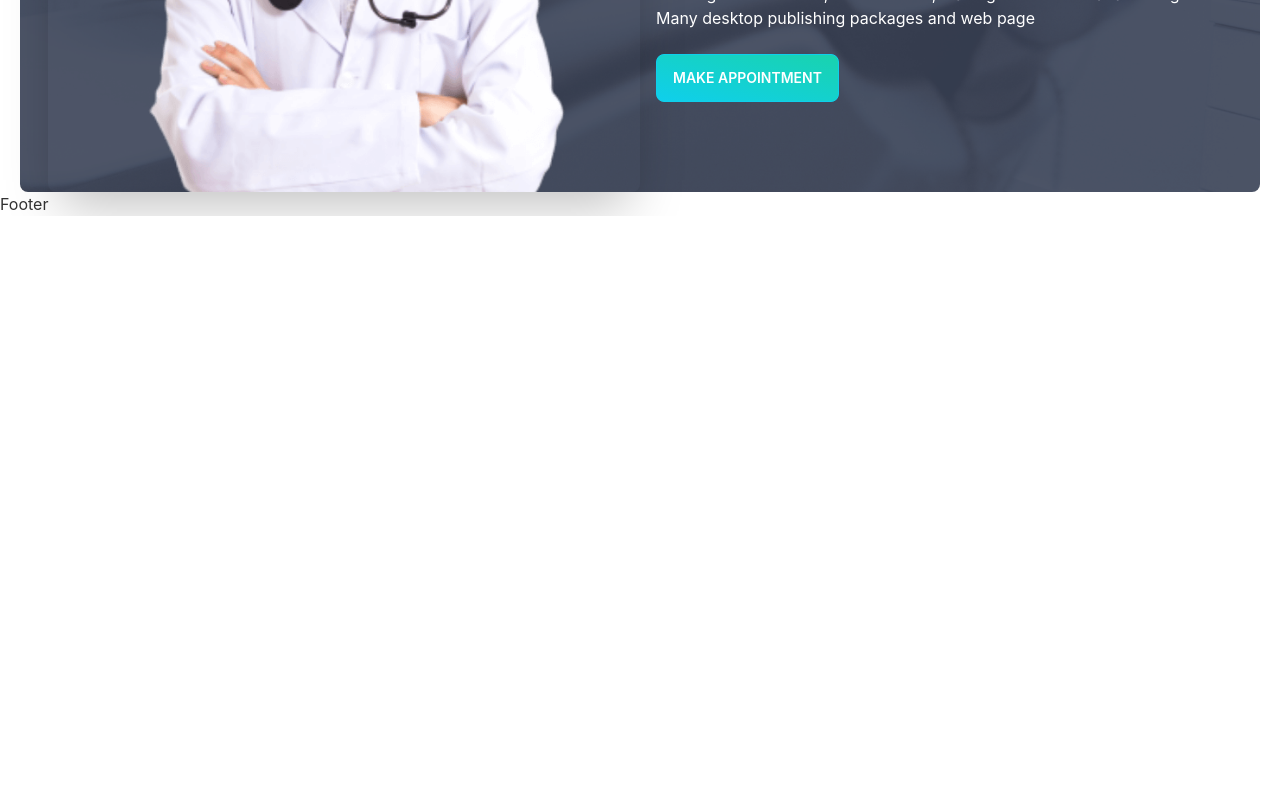
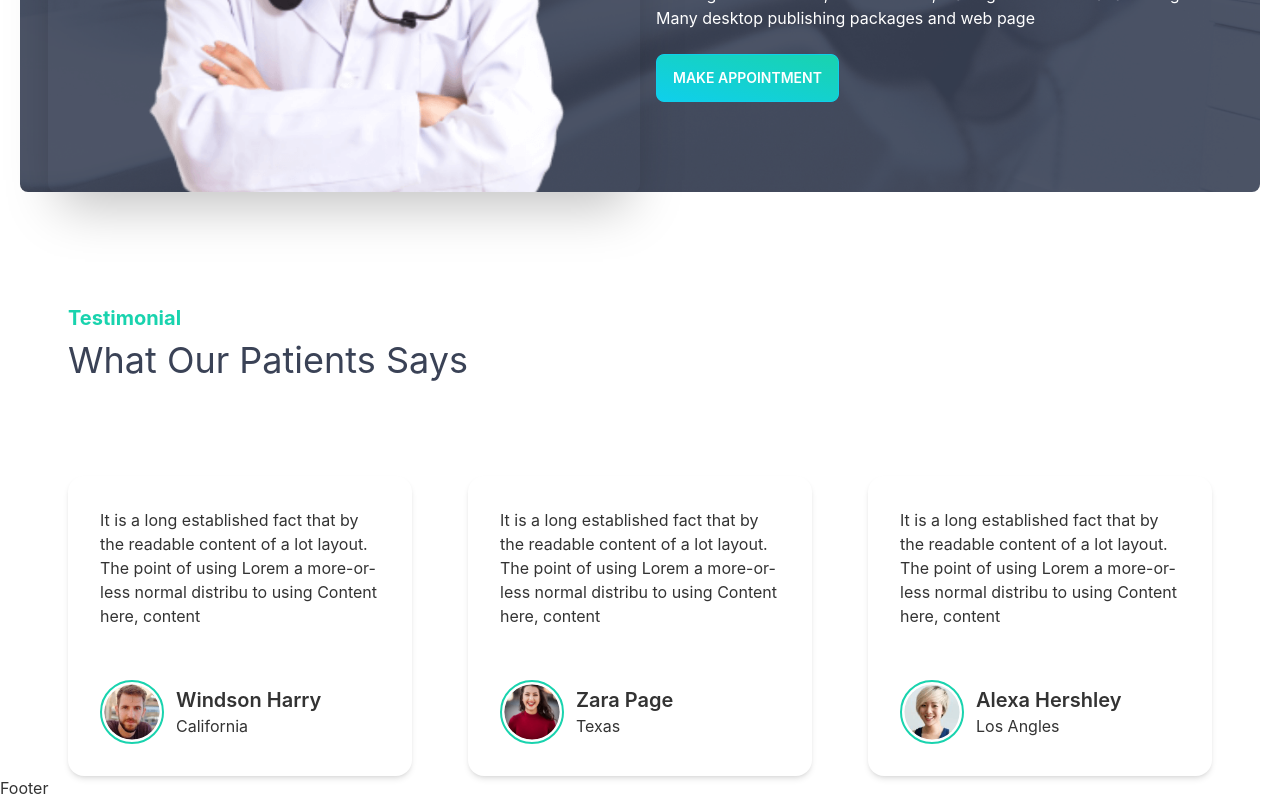
Before and after one commit to rakib099/doctors-portal-client, a React (Create React App) app: page / in a window 1280 px wide. Shown: the part 2829-3629 px from the top of the page. Before the commit the page ends 3045 px from the top, so only its background shows below. Built offline with nearby package versions, Linux system fonts and the light colour scheme.

Commit message:
Homepage: Testimonial section added

```diff
--- a/src/pages/Home/Home/Home.js
+++ b/src/pages/Home/Home/Home.js
@@ -4,6 +4,7 @@ import DentalCare from '../DentalCare/DentalCare';
 import InfoCards from '../InfoCards/InfoCards';
 import MakeAppointment from '../MakeAppointment/MakeAppointment';
 import ServiceSection from '../ServiceSection/ServiceSection';
+import Testimonial from '../Testimonial/Testimonial';
 
 const Home = () => {
     return (
@@ -13,6 +14,7 @@ const Home = () => {
             <ServiceSection />
             <DentalCare />
             <MakeAppointment />
+            <Testimonial />
         </div>
     );
 };
--- /dev/null
+++ b/src/pages/Home/Testimonial/FeedbackCard.js
@@ -0,0 +1,22 @@
+import React from 'react';
+
+const FeedbackCard = ({ card }) => {
+    const { img, name, region, description } = card
+
+    return (
+        <div className="card bg-base-100 shadow-md">
+            <div className="card-body">
+                <p>{description}</p>
+                <div className='flex items-center gap-3 mt-9 lg:mt-11'>
+                    <img className='w-16 border-secondary border-2 rounded-full p-[0.15rem]' src={img} alt="client-img" />
+                    <div>
+                        <h3 className='text-xl font-semibold'>{name}</h3>
+                        <h6 className='text-normal'>{region}</h6>
+                    </div>
+                </div>
+            </div>
+        </div>
+    );
+};
+
+export default FeedbackCard;
--- /dev/null
+++ b/src/pages/Home/Testimonial/Testimonial.js
@@ -0,0 +1,50 @@
+import React from 'react';
+import SectionTitle from '../../../components/SectionTitle/SectionTitle';
+import people1 from '../../../assets/images/people1.png';
+import people2 from '../../../assets/images/people2.png';
+import people3 from '../../../assets/images/people3.png';
+import FeedbackCard from './FeedbackCard';
+
+const Testimonial = () => {
+
+    const cardData = [
+        {
+            id: 1,
+            img: people1,
+            name: "Windson Harry",
+            region: "California",
+            description: "It is a long established fact that by the readable content of a lot layout. The point of using Lorem a more-or-less normal distribu to using Content here, content"
+        },
+        {
+            id: 2,
+            img: people2,
+            name: "Zara Page",
+            region: "Texas",
+            description: "It is a long established fact that by the readable content of a lot layout. The point of using Lorem a more-or-less normal distribu to using Content here, content"
+        },
+        {
+            id: 3,
+            img: people3,
+            name: "Alexa Hershley",
+            region: "Los Angles",
+            description: "It is a long established fact that by the readable content of a lot layout. The point of using Lorem a more-or-less normal distribu to using Content here, content"
+        },
+    ]
+
+    return (
+        <section className='testimonial mt-16 lg:mt-28 lg:px-12 2xl:px-0'>
+            <SectionTitle className="font-bold mb-2">Testimonial</SectionTitle>
+            <h2 className="text-neutral text-4xl mb-16 lg:mb-24">What Our Patients Says</h2>
+            <div className="feedbacks grid grid-cols-1 md:grid-cols-2 lg:grid-cols-3 gap-11 lg:gap-14">
+                {
+                    cardData.map(card => <FeedbackCard
+                        key={card.id}
+                        card={card}
+                    />)
+                }
+            </div>
+        </section>
+    );
+};
+
+export default Testimonial;
```
